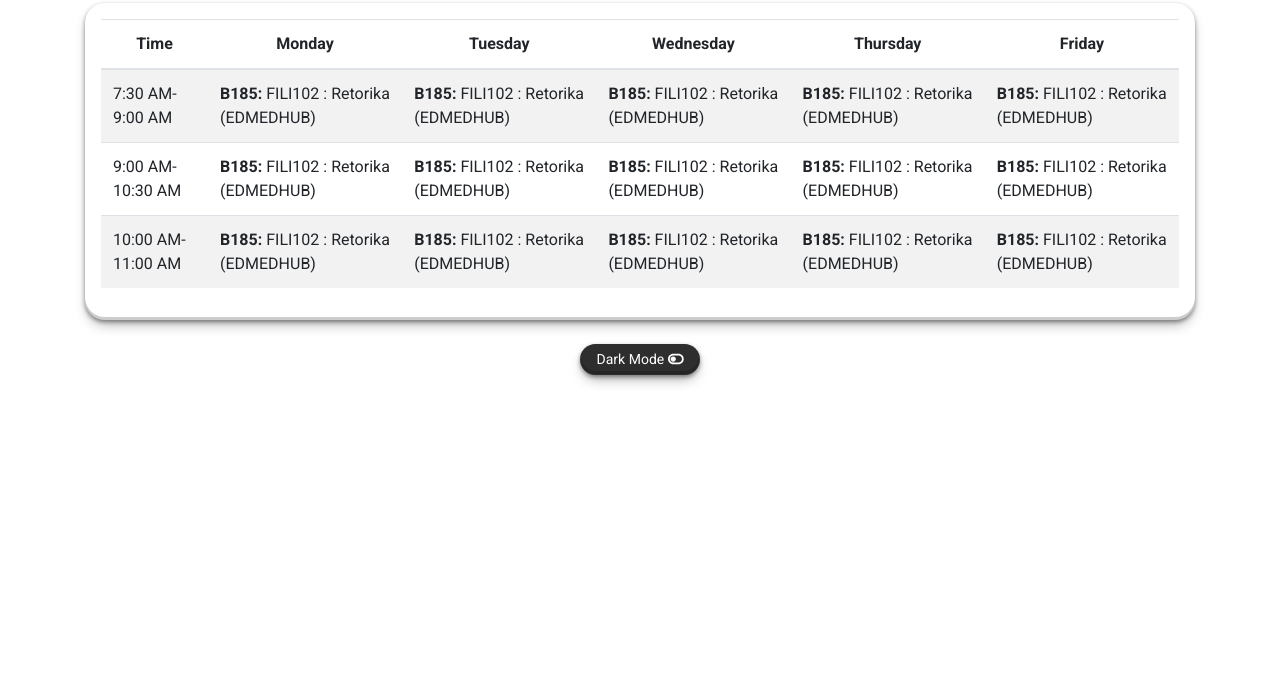
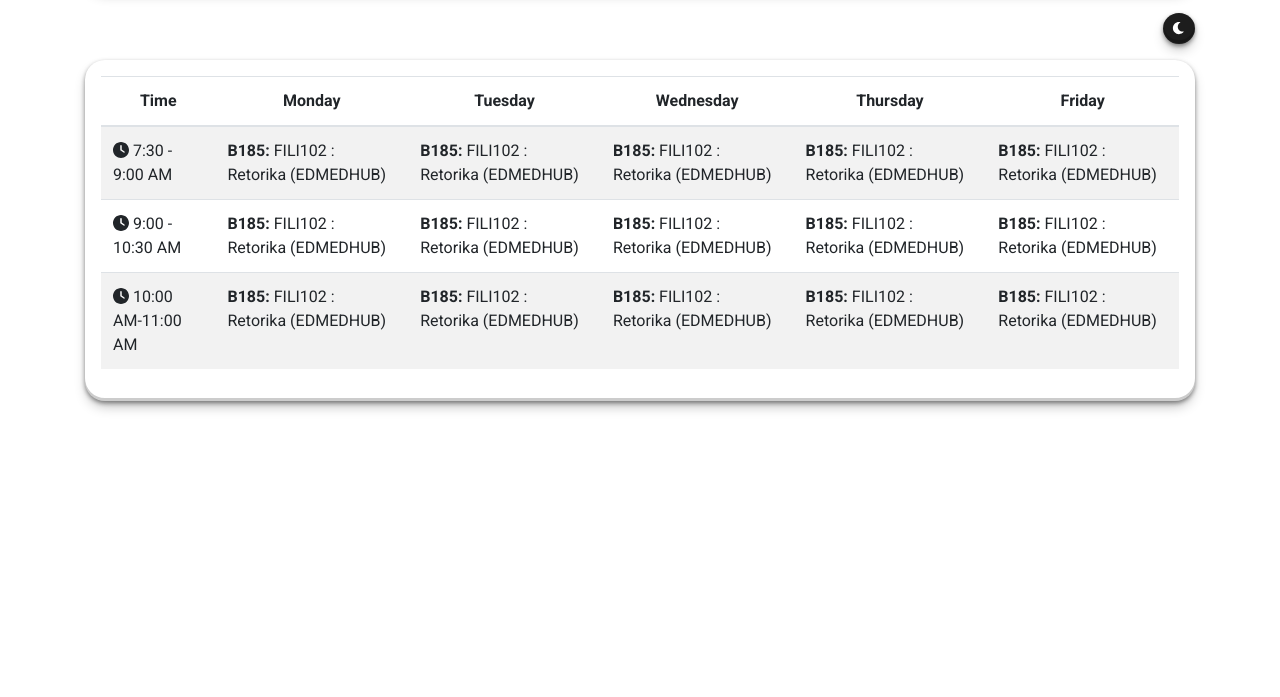
Before and after one commit to eligiorbautista/class-schedule, a plain HTML site: page index.html in a window 1280 px wide. Shown: the part 103-800 px from the top of the page. Drawn offline with nearby package versions, Linux system fonts and the light colour scheme.

Commit message:
initial commit

```diff
--- a/index.html
+++ b/index.html
@@ -12,7 +12,7 @@
     <title>Class Schedule (M3B4_IT2)</title>
     <style>
         * {
-            transition: all 0.3s ease-in-out !important;
+            transition: all 0.2s ease-in-out !important;
         }
 
         body {
@@ -21,8 +21,26 @@
         }
 
         .dark-mode {
-            background-color: #2e2e2e;
+            background-color: #1d1d1d;
             color: #fff;
+        }
+
+        h2 {
+            color: #ffc107;
+            box-shadow: rgba(0, 0, 0, 0.4) 0px 2px 4px, rgba(0, 0, 0, 0.3) 0px 7px 13px -3px, rgba(0, 0, 0, 0.2) 0px -3px 0px inset !important;
+            text-shadow: -1px -1px 0 #000000, 1px -1px 0 #000000, -1px 1px 0 #000000, 1px 1px 0 #000000;
+            background-color: #1d1d1d;
+            border-radius: 20px;
+            padding: 5px 0;
+        }
+
+        .dark-mode h2 {
+            color: #ffffff;
+            box-shadow: rgba(0, 0, 0, 0.4) 0px 2px 4px, rgba(0, 0, 0, 0.3) 0px 7px 13px -3px, rgba(0, 0, 0, 0.2) 0px -3px 0px inset !important;
+            text-shadow: -1px -1px 0 #000000, 1px -1px 0 #000000, -1px 1px 0 #000000, 1px 1px 0 #000000;
+            background-color: #ffc107;
+            border-radius: 20px;
+            padding: 5px 0;
         }
 
         .dark-mode th,
@@ -37,14 +55,9 @@
             border-bottom: 1px solid #ffc107;
         }
 
-        .btn-dark-mode {
-            background-color: #343a40;
-            color: #fff;
-        }
-
         #toggleModeBtn {
-            border-radius: 20px !important;
-            background-color: #2e2e2e !important;
+            border-radius: 50% !important;
+            background-color: #1d1d1d !important;
             box-shadow: rgba(0, 0, 0, 0.4) 0px 2px 4px, rgba(0, 0, 0, 0.3) 0px 7px 13px -3px, rgba(0, 0, 0, 0.2) 0px -3px 0px inset !important;
         }
 
@@ -55,6 +68,11 @@
 
         button:hover {
             color: #ffffff !important;
+        }
+
+        .dark-mode-modal .modal-dialog .modal-content .modal-header h5,
+        .dark-mode-modal .modal-dialog .modal-content .modal-body p {
+            color: #000000 !important;
         }
 
         @media (max-width: 991.98px) {
@@ -72,10 +90,13 @@
 </head>
 
 <body>
-
     <div class="container">
         <h2 class="text-center my-4">Class Schedule (M3B4_IT2) </h2>
-
+        <div class="text-right mb-3">
+            <button id="toggleModeBtn" class="btn dark-mode btn-sm ">
+                <i class="fa-solid fa-moon"></i>
+            </button>
+        </div>
         <div class="table-responsive p-3">
             <table class="table  table-striped">
                 <thead>
@@ -89,151 +110,95 @@
                     </tr>
                 </thead>
                 <tbody>
-
-                    <!-- FIRST ROW -->
-
                     <tr>
-                        <td>7:30 AM-9:00 AM</td>
-                        <td>
-                            <strong>B185:</strong> FILI102 : Retorika (EDMEDHUB)
-                        </td>
-                        <td>
-                            <strong>B185:</strong> FILI102 : Retorika (EDMEDHUB)
-                        </td>
-                        <td>
-                            <strong>B185:</strong> FILI102 : Retorika (EDMEDHUB)
-                        </td>
-                        <td>
-                            <strong>B185:</strong> FILI102 : Retorika (EDMEDHUB)
-                        </td>
-                        <td>
-                            <strong>B185:</strong> FILI102 : Retorika (EDMEDHUB)
-                        </td>
+                        <td><i class="fa-solid fa-clock"></i> 7:30 - 9:00 AM</td>
+                        <td><strong>B185:</strong> FILI102 : Retorika (EDMEDHUB)</td>
+                        <td><strong>B185:</strong> FILI102 : Retorika (EDMEDHUB)</td>
+                        <td><strong>B185:</strong> FILI102 : Retorika (EDMEDHUB)</td>
+                        <td><strong>B185:</strong> FILI102 : Retorika (EDMEDHUB)</td>
+                        <td><strong>B185:</strong> FILI102 : Retorika (EDMEDHUB)</td>
                     </tr>
-
-                    <!-- SECOND ROW -->
-
                     <tr>
-                        <td>9:00 AM-10:30 AM</td>
-                        <td>
-                            <strong>B185:</strong> FILI102 : Retorika (EDMEDHUB)
-                        </td>
-                        <td>
-                            <strong>B185:</strong> FILI102 : Retorika (EDMEDHUB)
-                        </td>
-                        <td>
-                            <strong>B185:</strong> FILI102 : Retorika (EDMEDHUB)
-                        </td>
-                        <td>
-                            <strong>B185:</strong> FILI102 : Retorika (EDMEDHUB)
-                        </td>
-                        <td>
-                            <strong>B185:</strong> FILI102 : Retorika (EDMEDHUB)
-                        </td>
+                        <td><i class="fa-solid fa-clock"></i> 9:00 - 10:30 AM</td>
+                        <td><strong>B185:</strong> FILI102 : Retorika (EDMEDHUB)</td>
+                        <td><strong>B185:</strong> FILI102 : Retorika (EDMEDHUB)</td>
+                        <td><strong>B185:</strong> FILI102 : Retorika (EDMEDHUB)</td>
+                        <td><strong>B185:</strong> FILI102 : Retorika (EDMEDHUB)</td>
+                        <td><strong>B185:</strong> FILI102 : Retorika (EDMEDHUB)</td>
                     </tr>
-
-                    <!-- THIRD ROW -->
-
                     <tr>
-                        <td>10:00 AM-11:00 AM</td>
-                        <td>
-                            <strong>B185:</strong> FILI102 : Retorika (EDMEDHUB)
-                        </td>
-                        <td>
-                            <strong>B185:</strong> FILI102 : Retorika (EDMEDHUB)
-                        </td>
-                        <td>
-                            <strong>B185:</strong> FILI102 : Retorika (EDMEDHUB)
-                        </td>
-                        <td>
-                            <strong>B185:</strong> FILI102 : Retorika (EDMEDHUB)
-                        </td>
-                        <td>
-                            <strong>B185:</strong> FILI102 : Retorika (EDMEDHUB)
-                        </td>
+                        <td><i class="fa-solid fa-clock"></i> 10:00 AM-11:00 AM</td>
+                        <td><strong>B185:</strong> FILI102 : Retorika (EDMEDHUB)</td>
+                        <td><strong>B185:</strong> FILI102 : Retorika (EDMEDHUB)</td>
+                        <td><strong>B185:</strong> FILI102 : Retorika (EDMEDHUB)</td>
+                        <td><strong>B185:</strong> FILI102 : Retorika (EDMEDHUB)</td>
+                        <td><strong>B185:</strong> FILI102 : Retorika (EDMEDHUB)</td>
                     </tr>
                 </tbody>
             </table>
         </div>
-
-        <div class="text-center mb-3">
-            <button id="toggleModeBtn" class="btn dark-mode btn-sm px-3 mt-4">
-                Dark Mode <i class="btn-icon fas fa-toggle-off"></i>
-            </button>
-        </div>
     </div>
-
     <script src="https://code.jquery.com/jquery-3.5.1.slim.min.js"></script>
     <script src="https://cdn.jsdelivr.net/npm/@popperjs/core@2.0.7/dist/umd/popper.min.js"></script>
     <script src="https://stackpath.bootstrapcdn.com/bootstrap/4.5.2/js/bootstrap.min.js"></script>
     <script src="https://cdnjs.cloudflare.com/ajax/libs/font-awesome/6.0.0/js/all.min.js"></script>
-
     <script>
         document.getElementById('toggleModeBtn').addEventListener('click', function () {
             document.body.classList.toggle('dark-mode');
             var icons = document.getElementsByClassName('btn-icon');
             var button = document.getElementById('toggleModeBtn');
-
+            var modal = document.getElementById('disableModal');
             for (var i = 0; i < icons.length; i++) {
                 icons[i].classList.toggle('fa-toggle-off');
                 icons[i].classList.toggle('fa-toggle-on');
             }
-
             button.classList.toggle('btn-dark-mode');
-
             if (document.body.classList.contains('dark-mode')) {
-                button.style.setProperty('background-color', '#ffc107', 'important');
+                button.style.setProperty('background-color', '#ffffff', 'important');
                 button.style.setProperty('color', '#000000', 'important');
+                button.innerHTML = '<i class="fa-solid fa-sun" style="color:#ffc107"></i>';
+                modal.classList.add('dark-mode-modal');
             } else {
-                button.style.removeProperty('background-color');
+                button.style.setProperty('background-color', '#1d1d1d', 'important');
                 button.style.setProperty('color', '#ffffff', 'important');
+                button.innerHTML = '<i class="fa-solid fa-moon"></i>';
+                modal.classList.remove('dark-mode-modal');
             }
         });
-
-        // Prevent right-click
         document.addEventListener('contextmenu', function (e) {
             e.preventDefault();
             displayModal();
         });
-
-        // Prevent F12 key
         document.addEventListener('keydown', function (e) {
             if (e.key === 'F12' || e.ctrlKey && e.shiftKey && (e.key === 'I' || e.key === 'J')) {
                 e.preventDefault();
                 displayModal();
             }
         });
-
-        // Prevent mouse right-click in different browsers
         document.addEventListener('mousedown', function (e) {
             if (e.button === 2) {
                 e.preventDefault();
                 displayModal();
             }
         });
-
-        // Disable touch and hold for mobile devices
         document.addEventListener('touchstart', function (e) {
             if (e.touches.length > 1) {
                 e.preventDefault();
                 displayModal();
             }
         });
-
-
         function displayModal() {
-            // Bootstrap modal
             var modalHtml = '<div class="modal fade" id="disableModal" tabindex="-1" role="dialog" aria-labelledby="modalLabel" aria-hidden="true">'
                 + '<div class="modal-dialog modal-dialog-centered" role="document">'
                 + '<div class="modal-content">'
                 + '<div class="modal-header">'
-                + '<h5 class="modal-title" id="modalLabel">Right Click Disabled</h5>'
+                + '<h5 class="modal-title text-black" id="disableModal">Notice: Right-Click Disabled for Copyright Protection</h5 > '
                 + '<button type="button" class="close" data-dismiss="modal" aria-label="Close">'
                 + '<span aria-hidden="true">&times;</span>'
                 + '</button>'
                 + '</div>'
                 + '<div class="modal-body">'
-                + '<p>Right-click & F12 key are disabled for copyright purposes.</p>'
+                + '<p>Right-click functionality on this page is disabled to protect my copyrighted content.<br><br>For content access or queries, contact me at it.elibautista@gmail.com.<br><br>Thank you for understanding.<br><br>Best,<br>Eli Bautista'
                 + '</div>'
                 + '<div class="modal-footer">'
                 + '<button type="button" class="btn btn-dark" data-dismiss="modal">Close</button>'
@@ -241,11 +206,7 @@
                 + '</div>'
                 + '</div>'
                 + '</div>';
-
-            // Append modal to body
             document.body.insertAdjacentHTML('beforeend', modalHtml);
-
-            // Show the modal
             $('#disableModal').modal('show');
         }
     </script>
```
